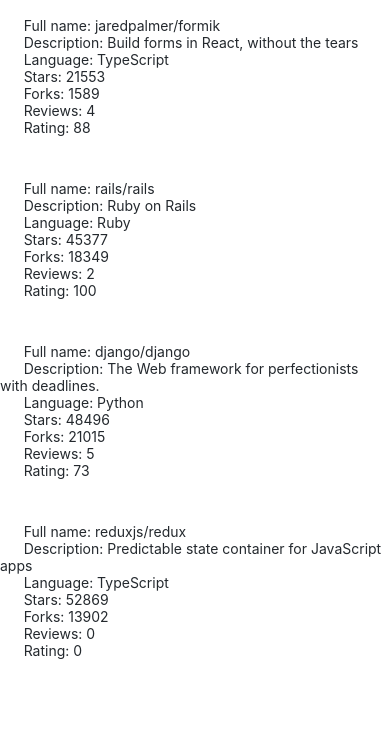
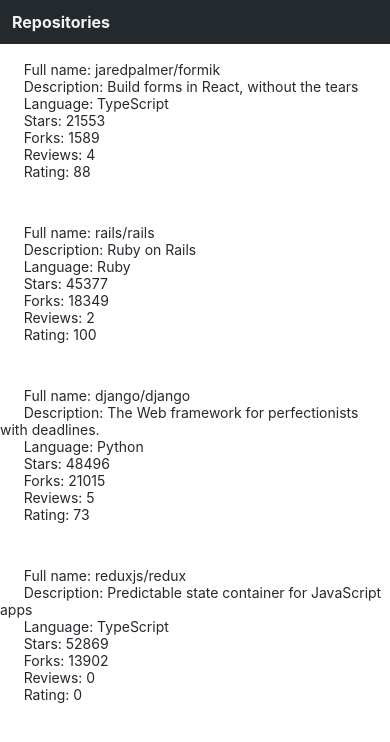
Before and after one commit to s-kakol/rate-repository-app, a React Native app: screen / in a window 390 px wide. Shown: the top 742 px of the page. Built offline with nearby package versions, Linux system fonts and the light colour scheme.

Commit message:
Feat: Add AppBar component

```diff
--- a/src/Main.jsx
+++ b/src/Main.jsx
@@ -1,10 +1,9 @@
-import Constants from 'expo-constants';
 import { StyleSheet, View } from 'react-native';
+import AppBar from './components/AppBar';
 import RepositoryList from './components/RepositoryList';
 
 const styles = StyleSheet.create({
   container: {
-    marginTop: Constants.statusBarHeight,
     flexGrow: 1,
     flexShrink: 1,
   },
@@ -13,6 +12,7 @@
 const Main = () => {
   return (
     <View style={styles.container}>
+      <AppBar />
       <RepositoryList />
     </View>
   );
--- /dev/null
+++ b/src/components/AppBar.jsx
@@ -0,0 +1,26 @@
+import { View, StyleSheet } from 'react-native';
+import Constants from 'expo-constants';
+import Theme from '../theme';
+import AppBarTab from './AppBarTab';
+
+const styles = StyleSheet.create({
+  container: {
+    paddingTop: Constants.statusBarHeight,
+    backgroundColor: Theme.colors.navBackground,
+    flexDirection: 'row',
+  },
+  tab: {
+    padding: 12,
+    flexGrow: 0,
+  },
+});
+
+const AppBar = () => {
+  return (
+    <View style={styles.container}>
+      <AppBarTab style={styles.tab} label="Repositories" />
+    </View>
+  );
+};
+
+export default AppBar;
--- /dev/null
+++ b/src/components/AppBarTab.jsx
@@ -0,0 +1,14 @@
+import { Pressable } from 'react-native';
+import Text from './Text';
+
+const AppBarTab = props => {
+  return (
+    <Pressable style={props.style}>
+      <Text fontWeight="bold" fontSize="subheading" color="textNav">
+        {props.label}
+      </Text>
+    </Pressable>
+  );
+};
+
+export default AppBarTab;
```
